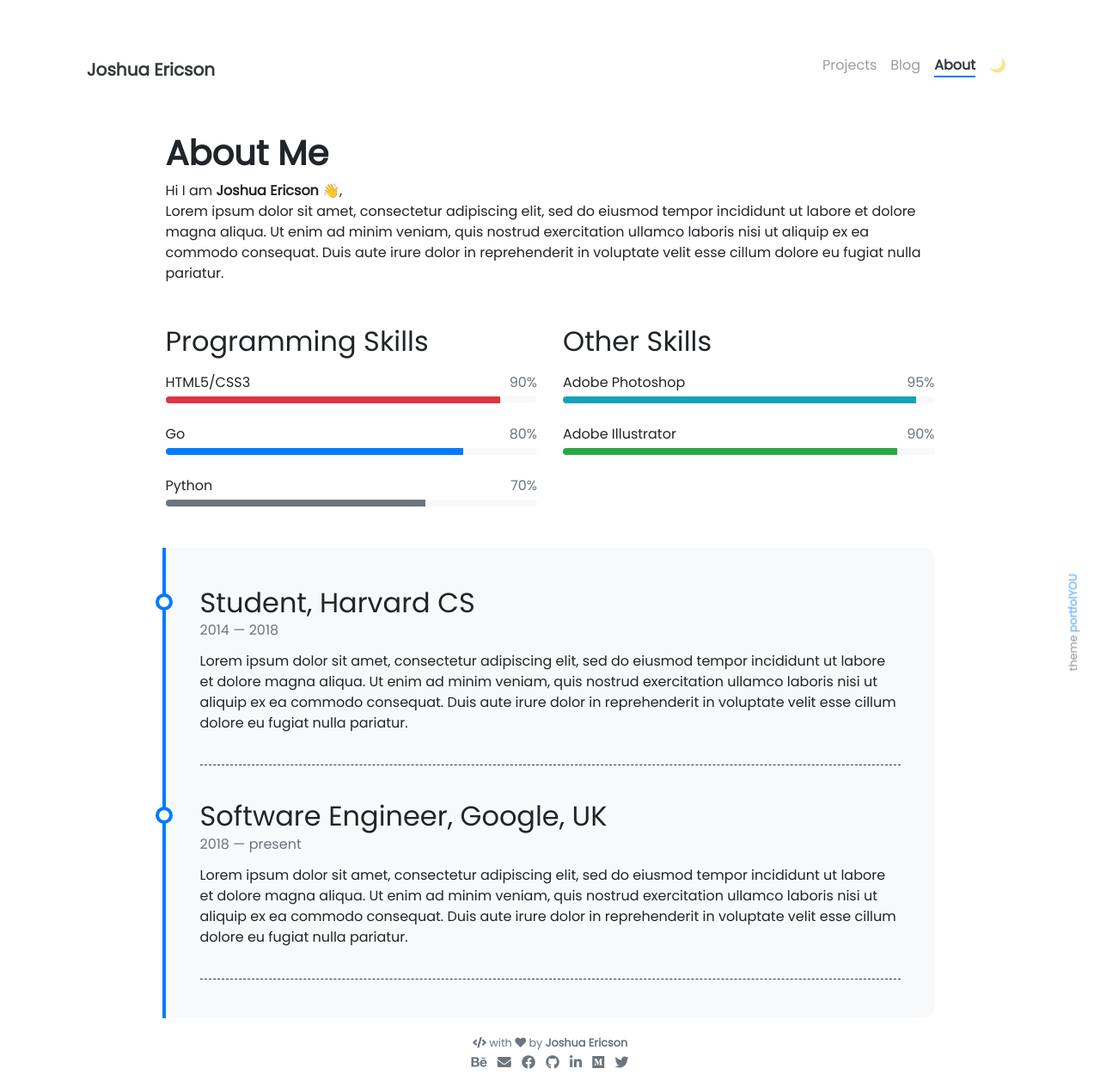
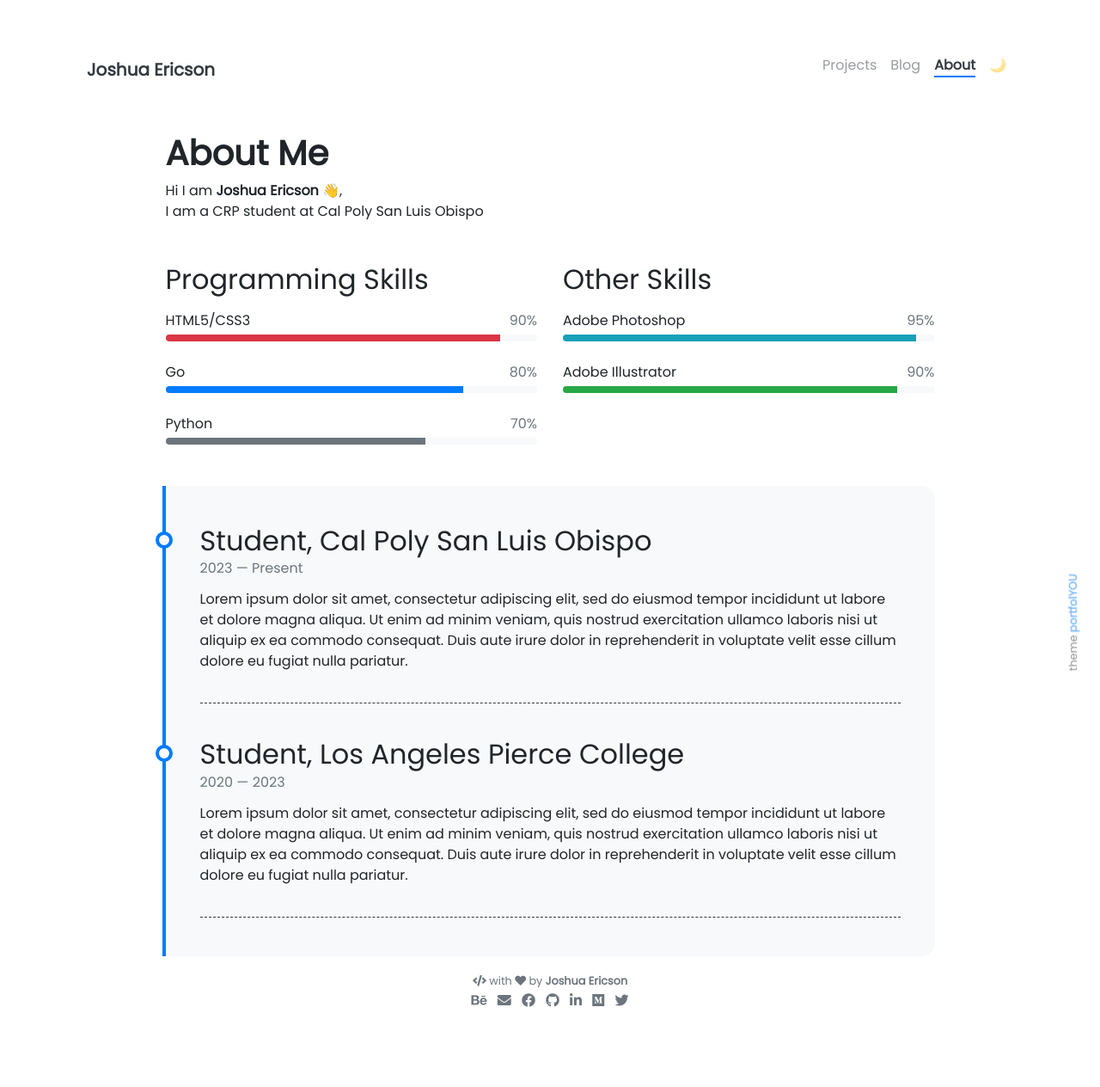
Before and after one commit to JoshuaEricson/joshuaericson.github.io, a Jekyll site: the page built from pages/about.md, in a window 1280 px wide. Shown: the whole page at 86% size. Built offline with Jekyll 4.4.1, drawn with Linux system fonts in a browser that asks for light colours; emoji names are drawn with the system emoji font; after the commit the page ends 1192 px from its top, so only the background shows below that.

```diff
--- a/_data/timeline.yml
+++ b/_data/timeline.yml
@@ -1,15 +1,15 @@
-- title: Student, Harvard CS
-  from: 2014
-  to: 2018
+- title: Student, Cal Poly San Luis Obispo
+  from: 2023
+  to: Present
   description: Lorem ipsum dolor sit amet, consectetur adipiscing elit,
                sed do eiusmod tempor incididunt ut labore et dolore magna aliqua.
                Ut enim ad minim veniam, quis nostrud exercitation ullamco laboris
                nisi ut aliquip ex ea commodo consequat. Duis aute irure dolor in
                reprehenderit in voluptate velit esse cillum dolore eu fugiat nulla pariatur.
 
-- title: Software Engineer, Google, UK
-  from: 2018
-  to: present
+- title: Student, Los Angeles Pierce College
+  from: 2020
+  to: 2023
   description: Lorem ipsum dolor sit amet, consectetur adipiscing elit,
                sed do eiusmod tempor incididunt ut labore et dolore magna aliqua.
                Ut enim ad minim veniam, quis nostrud exercitation ullamco laboris
--- a/pages/about.md
+++ b/pages/about.md
@@ -8,7 +8,7 @@ weight: 3
 # **About Me**
 
 Hi I am **{{ site.author.name }}** :wave:,<br>
-Lorem ipsum dolor sit amet, consectetur adipiscing elit, sed do eiusmod tempor incididunt ut labore et dolore magna aliqua. Ut enim ad minim veniam, quis nostrud exercitation ullamco laboris nisi ut aliquip ex ea commodo consequat. Duis aute irure dolor in reprehenderit in voluptate velit esse cillum dolore eu fugiat nulla pariatur.
+I am a CRP student at Cal Poly San Luis Obispo
 
 <div class="row">
 {% include about/skills.html title="Programming Skills" source=site.data.programming-skills %}
```
Also changed, not shown: _projects/(2) Awesome Project.md (+4 -8 lines), 2 other files.
